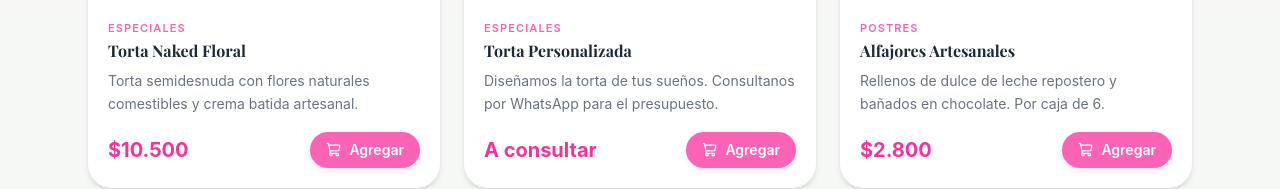
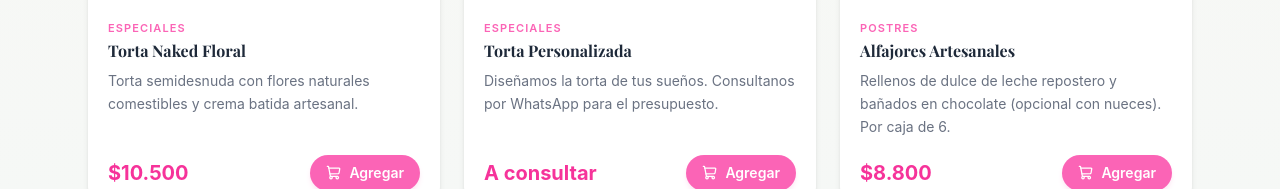
Before and after one commit to galoruiiz/eviscake, a React (Vite) app: page /productos in a window 1280 px wide. Shown: the part 1755-1944 px from the top of the page. Built offline with nearby package versions, Linux system fonts and the light colour scheme.

Commit message:
Modify Alfajores Artesanales product information
Updated product details for Alfajores Artesanales.

```diff
--- a/src/data/products.ts
+++ b/src/data/products.ts
@@ -97,9 +97,9 @@ export const PRODUCTS: Product[] = [
   {
     id: 9,
     name: "Alfajores Artesanales",
-    description: "Rellenos de dulce de leche repostero y bañados en chocolate. Por caja de 6.",
-    price: 2800,
-    image: "https://images.unsplash.com/photo-1558961363-fa8fdf82db35?w=600&q=80",
+    description: "Rellenos de dulce de leche repostero y bañados en chocolate (opcional con nueces). Por caja de 6.",
+    price: 8800,
+    image: "https://i.imgur.com/WmurEhL.jpeg",
     category: "Postres",
     available: true,
   },
```
